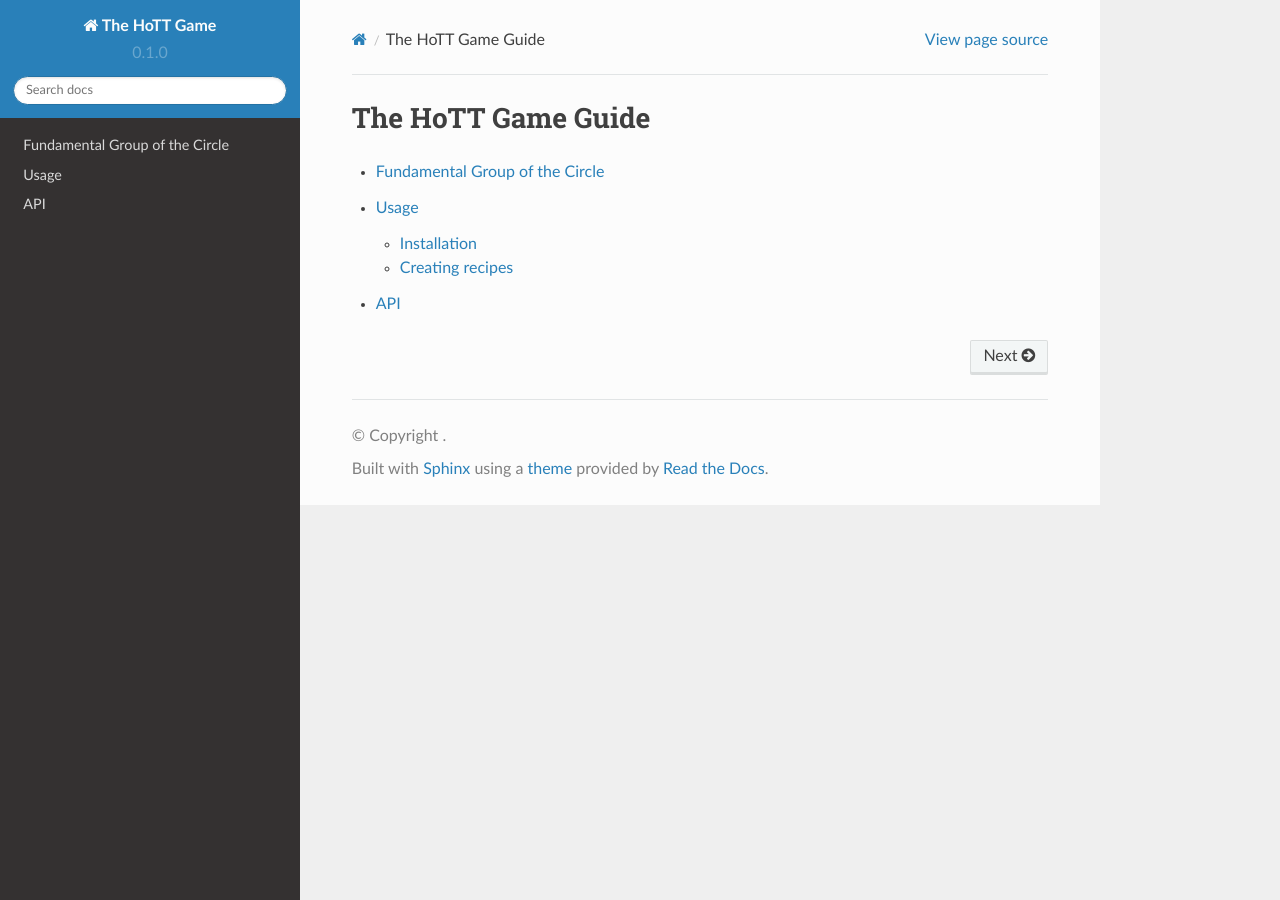
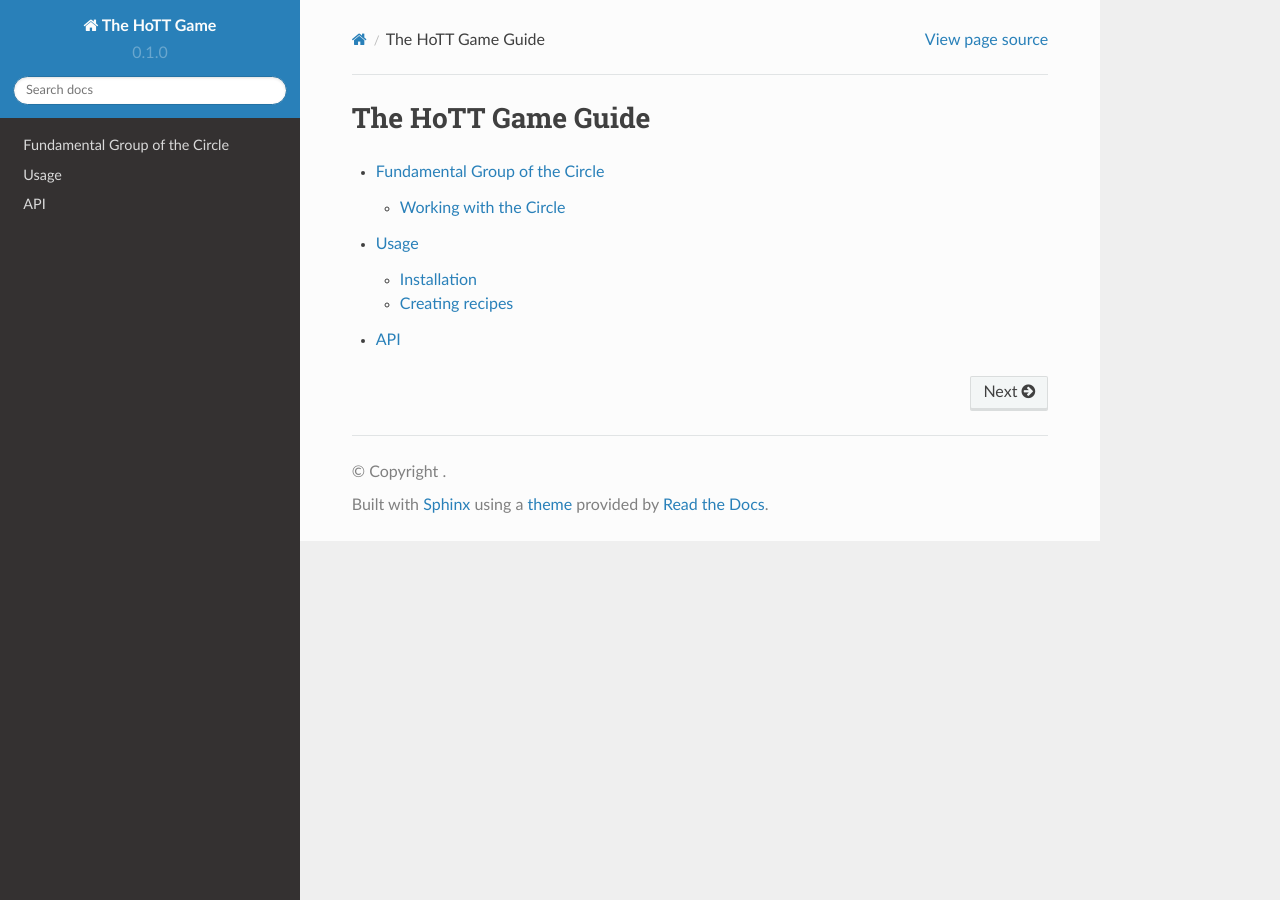
Before and after one commit to thehottgame/theHoTTGameGuide, a Sphinx documentation site: the page built from docs/source/index.rst, in a window 1280 px wide. Built offline with Sphinx 7.4.7 and the Read the Docs theme 2.0.0, drawn with Linux system fonts in a browser that asks for light colours; pages that are not in the unit, such as notebooks, are missing from menus.

Commit message:
Reorganised quest-0

```diff
--- a/docs/source/1-fundamental-group/quest-0/part-0.rst
+++ b/docs/source/1-fundamental-group/quest-0.rst
@@ -1,8 +1,14 @@
+.. _quest-0:
+
+**************
+Working with the Circle
+**************
+
 .. _part-0:
 
-**********
-The Definition of the Circle
-**********
+
+Part 0 - The Definition of the Circle
+=====================================
 
 In this series of quests we will prove that the fundamental group
 of ``S¹`` is ``ℤ``.
```
Also changed, not shown: docs/source/1-fundamental-group/quest-0/index.rst (deleted, +0 -10 lines).
